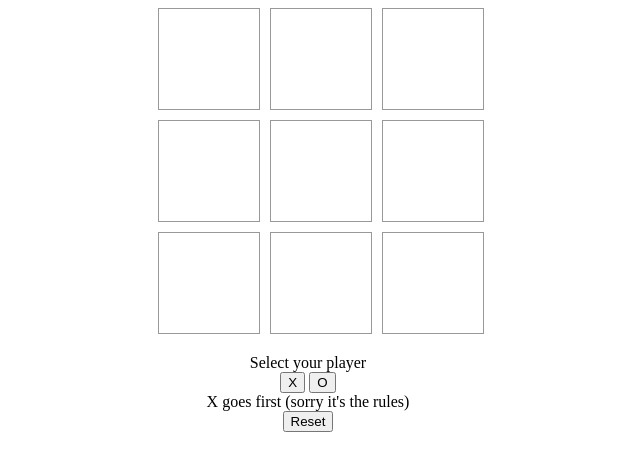
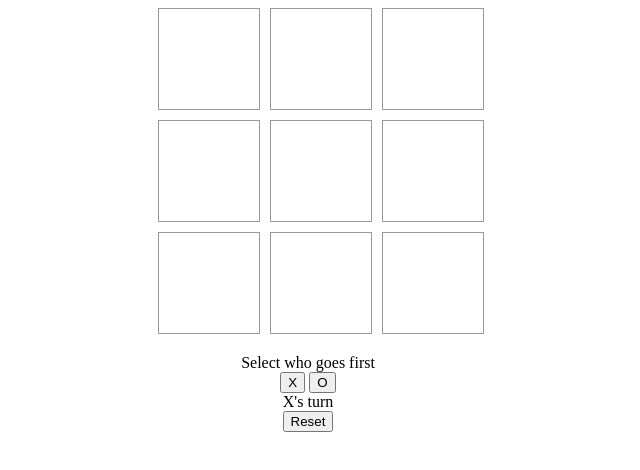
Before and after one commit to dylan-curtis-reeve/tictactoehtml, a plain HTML site: page index.html in a window 1280 px wide. Both pictures are taken after a click on the button "Reset". Shown: the whole page, without its empty margins (332-972 px from the left). Drawn offline with Linux system fonts and the light colour scheme.

Commit message:
Make player selection actually meaningful

```diff
--- a/index.html
+++ b/index.html
@@ -18,11 +18,11 @@
       </div>
       <div id="non-board-content">
         <div id="player-select">
-          <div id="player-select-title">Select your player</div>
+          <div id="player-select-title">Select who goes first</div>
           <button id="x">X</button>
           <button id="o">O</button>
         </div>
-        <div id="status">X goes first (sorry it's the rules)</div>
+        <div id="status"></div>
         <button id="reset">Reset</button>
       </div>
     </div>
--- a/script.js
+++ b/script.js
@@ -1,12 +1,12 @@
 document.addEventListener("DOMContentLoaded", function () {
   let playerChoice = null;
-  let currentPlayer = "X";
+  let currentPlayer = null;
   let gameOver = false;
   var playerSelectX = document.getElementById("x");
   var playerSelectY = document.getElementById("o");
   var playerSelect = document.getElementById("player-select");
   var status = document.getElementById("status");
-  var board = document.getElementById("board");
+  var reset = document.getElementById("reset");
   var squares = document.getElementsByClassName("square");
   for (let i = 0; i < squares.length; i++) {
     squareEventListenerSetup(squares[i].id);
@@ -20,11 +20,25 @@ document.addEventListener("DOMContentLoaded", function () {
   function playerSelection(selection) {
     if (selection === "x") {
       playerChoice = "X";
+      currentPlayer = "X";
     } else {
       playerChoice = "O";
+      currentPlayer = "O";
     }
     playerSelect.style.display = "none";
   }
+
+  reset.addEventListener("click", function () {
+    for (let i = 0; i < squares.length; i++) {
+      squares[i].textContent = "";
+    }
+    playerChoice = null;
+    currentPlayer = "X";
+    gameOver = false;
+    status.textContent = "X's turn";
+    playerSelect.style.display = "block";
+  });
+
   function squareEventListenerSetup(id) {
     var sq = document.getElementById(id);
     sq.addEventListener("click", function () {
```
